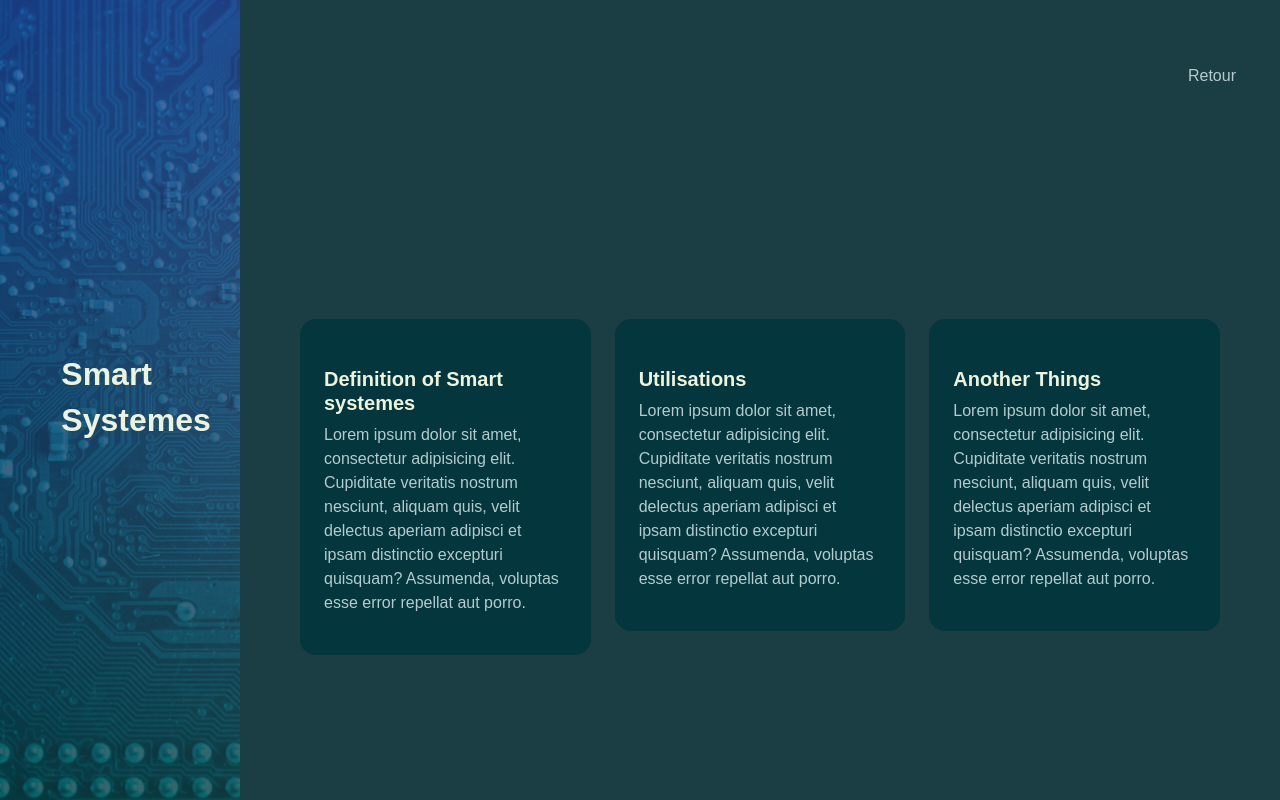
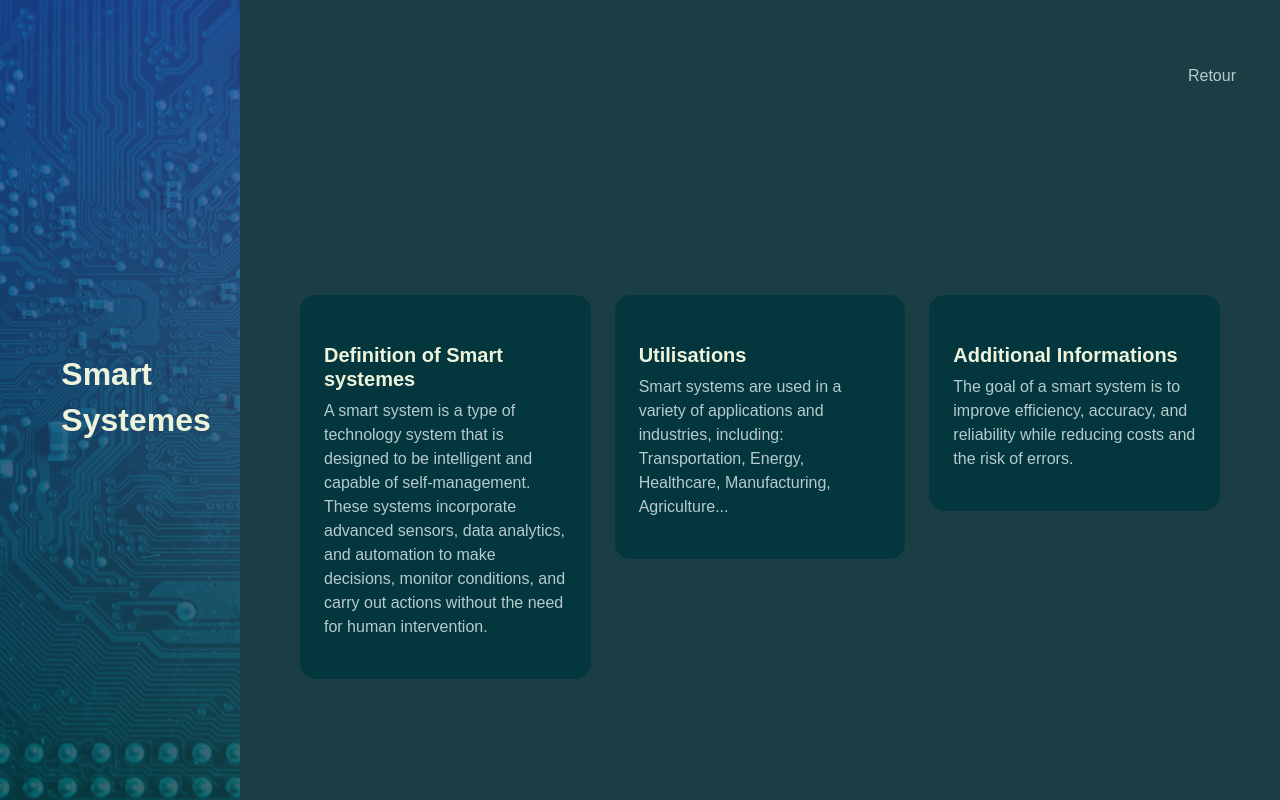
Before and after one commit to FANZIZakariae/FANZIZakariae.github.io, a plain HTML site: page read-more1.html in a window 1280 px wide. Shown: the top 800 px of the page. Drawn offline with Linux system fonts and the light colour scheme; a web font is replaced by a local one.

Commit message:
Update read-more1.html

```diff
--- a/read-more1.html
+++ b/read-more1.html
@@ -51,7 +51,7 @@
                         <div class="service p-4 bg-base rounded-4 shadow-effect">
 
                             <h5 class="mt-4 mb-2">Definition of Smart systemes</h5>
-                            <p>Lorem ipsum dolor sit amet, consectetur adipisicing elit. Cupiditate veritatis nostrum nesciunt, aliquam quis, velit delectus aperiam adipisci et ipsam distinctio excepturi quisquam? Assumenda, voluptas esse error repellat aut porro.</p>
+                            <p>A smart system is a type of technology system that is designed to be intelligent and capable of self-management. These systems incorporate advanced sensors, data analytics, and automation to make decisions, monitor conditions, and carry out actions without the need for human intervention. </p>
 
                         </div>
                     </div>
@@ -60,7 +60,9 @@
                         <div class="service p-4 bg-base rounded-4 shadow-effect">
 
                             <h5 class="mt-4 mb-2">Utilisations</h5>
-                            <p>Lorem ipsum dolor sit amet, consectetur adipisicing elit. Cupiditate veritatis nostrum nesciunt, aliquam quis, velit delectus aperiam adipisci et ipsam distinctio excepturi quisquam? Assumenda, voluptas esse error repellat aut porro.</p>
+                            <p>Smart systems are used in a variety of applications and industries, including:
+                                Transportation, Energy, Healthcare, Manufacturing, Agriculture...
+                                </p>
 
                         </div>
 
@@ -69,8 +71,8 @@
                     <div class="col-md-4" data-aos="fade-up" data-aos-delay="600">
                         <div class="service p-4 bg-base rounded-4 shadow-effect">
 
-                            <h5 class="mt-4 mb-2">Another Things</h5>
-                            <p>Lorem ipsum dolor sit amet, consectetur adipisicing elit. Cupiditate veritatis nostrum nesciunt, aliquam quis, velit delectus aperiam adipisci et ipsam distinctio excepturi quisquam? Assumenda, voluptas esse error repellat aut porro.</p>
+                            <h5 class="mt-4 mb-2">Additional Informations</h5>
+                            <p>The goal of a smart system is to improve efficiency, accuracy, and reliability while reducing costs and the risk of errors.</p>
 
                         </div>
                     </div>
```
